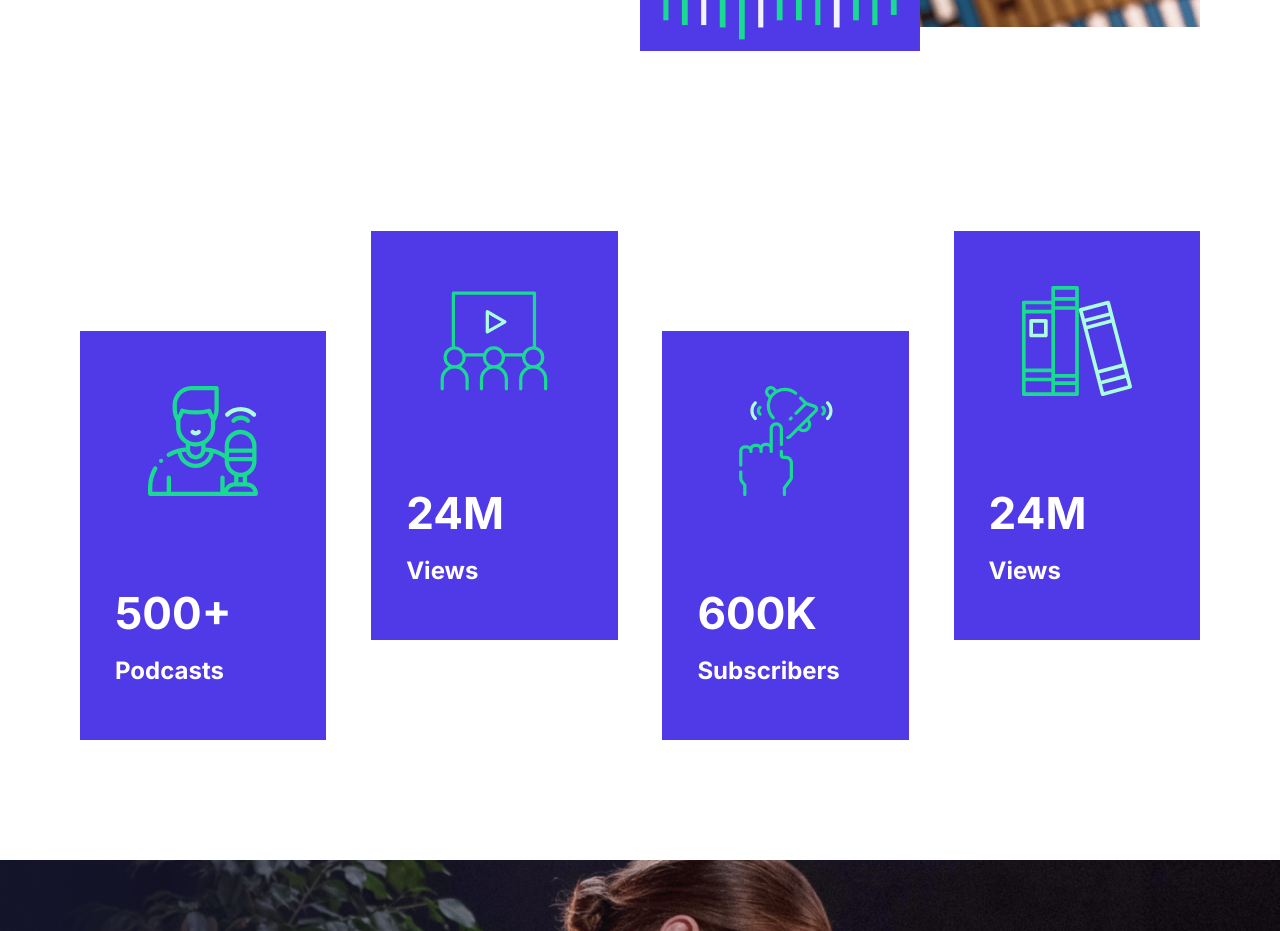
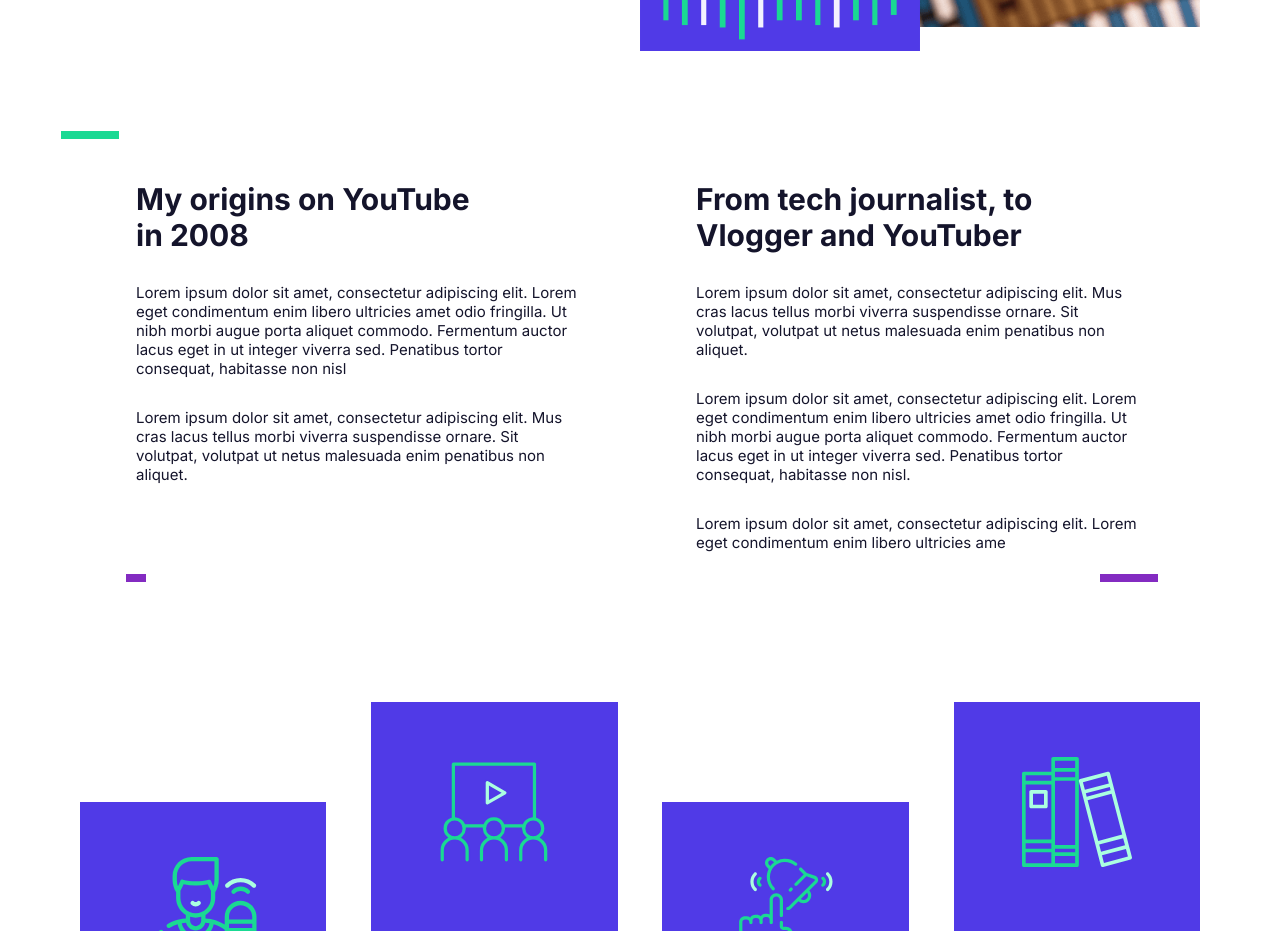
Before and after one commit to UmarkhonAkhmedov/podcast-react-app, a React (Create React App) app in the folder client-side/: page /host in a window 1280 px wide. Shown: the part 1220-2151 px from the top of the page. Built offline with nearby package versions, Linux system fonts and the light colour scheme.

Commit message:
Adding Origins Section for Host Page

```diff
--- a/client-side/src/components/DummyData.tsx
+++ b/client-side/src/components/DummyData.tsx
@@ -36,3 +36,16 @@ export const recordsData = [
     text: "Views"
   },
 ]
+
+export const originData = [
+  {
+    id: 1,
+    heading: "My origins on YouTube in 2008",
+    text: ["Lorem ipsum dolor sit amet, consectetur adipiscing elit. Lorem eget condimentum enim libero ultricies amet odio fringilla. Ut nibh morbi augue porta aliquet commodo. Fermentum auctor lacus eget in ut integer viverra sed. Penatibus tortor consequat, habitasse non nisl", "Lorem ipsum dolor sit amet, consectetur adipiscing elit. Mus cras lacus tellus morbi viverra suspendisse ornare. Sit volutpat, volutpat ut netus malesuada enim penatibus non aliquet."]
+  },
+  {
+    id: 2,
+    heading: "From tech journalist, to Vlogger and YouTuber",
+    text: ["Lorem ipsum dolor sit amet, consectetur adipiscing elit. Mus cras lacus tellus morbi viverra suspendisse ornare. Sit volutpat, volutpat ut netus malesuada enim penatibus non aliquet.", "Lorem ipsum dolor sit amet, consectetur adipiscing elit. Lorem eget condimentum enim libero ultricies amet odio fringilla. Ut nibh morbi augue porta aliquet commodo. Fermentum auctor lacus eget in ut integer viverra sed. Penatibus tortor consequat, habitasse non nisl.", "Lorem ipsum dolor sit amet, consectetur adipiscing elit. Lorem eget condimentum enim libero ultricies ame"]
+  }
+]
--- /dev/null
+++ b/client-side/src/components/Host/Origin.tsx
@@ -0,0 +1,23 @@
+import React from 'react'
+import { originData } from '../DummyData'
+
+function Origin() {
+  return (
+    <div className=''>
+      <div className='container site--origin'>
+        <div className='origin'>
+          {originData.map((item) => (
+            <div key={item.id} className='origin__item'>
+              <h2>{item.heading}</h2>
+              {item.text.map((text) => (
+                <p>{text}</p>
+              ))}
+            </div>
+          ))}
+        </div>
+      </div>
+    </div>
+  )
+}
+
+export default Origin
--- a/client-side/src/pages/Host.tsx
+++ b/client-side/src/pages/Host.tsx
@@ -1,6 +1,7 @@
 import React from 'react'
 import Dream from '../components/Host/Dream'
 import HostHero from '../components/Host/HostHero'
+import Origin from '../components/Host/Origin'
 import Records from '../components/Host/Records'
 import Available from '../components/Main/Available'
 import Story from '../components/Main/Story'
@@ -11,6 +12,7 @@ function Host() {
       <HostHero />
       <Available />
       <Dream />
+      <Origin />
       <Records />
       <Story heading='Become The Hero Of Your Own Story' text='Lorem ipsum dolor sit amet, consectetur adipiscing elit. Mus cras lacus tellus morbi viverra suspendisse ornare. Sit volutpat, volutpat ut netus malesuada enim penatibus non aliquet.' linkText='Contact us' background='/Img/Host/contact__background.png' />
     </div>
--- /dev/null
+++ b/client-side/src/styles/Host/_origin.scss
@@ -0,0 +1,48 @@
+.site--origin {
+  background-image:
+  url("../../../public/Img/Host/info__green.svg"),
+  url("../../../public/Img/Host/info__small--purple.svg"),
+  url("../../../public/Img/Host/info__main--purple.svg");
+  background-repeat: no-repeat;
+  background-position:
+  left calc(5%) top 0,
+  left calc(10%) bottom 20px,
+  right calc(10%) bottom 20px;
+}
+
+.origin {
+  display: flex;
+  justify-content: space-around;
+  padding: 50px 0;
+
+  @media screen and (max-width:768px){
+    padding: 30px 0;
+  }
+  @media screen and (max-width:500px){
+    justify-content: center;
+    flex-direction: column;
+  }
+
+  &__item {
+    width: 40%;
+    @media screen and (max-width:768px){
+      width: 45%;
+    }
+    @media screen and (max-width:500px){
+      width: 90%;
+      margin: 15px auto 15px auto;
+    }
+
+    h2 {
+      max-width: 350px;
+      width: 100%;
+    }
+
+    p {
+      margin-top: 30px;
+      @media screen and (max-width:768px){
+        margin-top: 15px;
+      }
+    }
+  }
+}
--- a/client-side/src/styles/style.scss
+++ b/client-side/src/styles/style.scss
@@ -5,6 +5,7 @@
 @import "./Host/hosthero";
 @import "./Host/dream";
 @import "./Host/records";
+@import "./Host/origin";
 @import "./components/main/footer";
 @import "./components/main/sponsors";
 @import "./Podcast/podHero";
```
